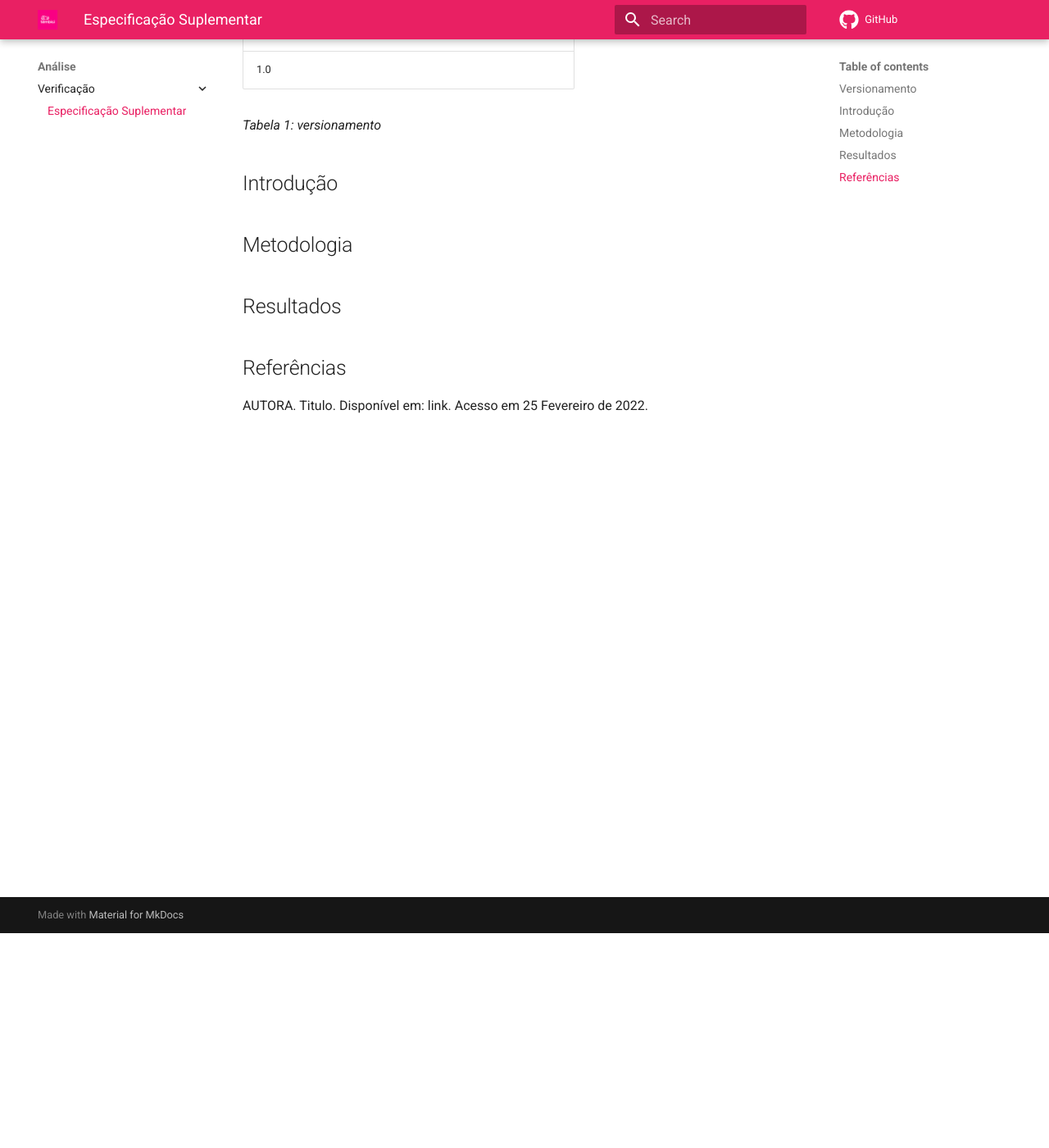
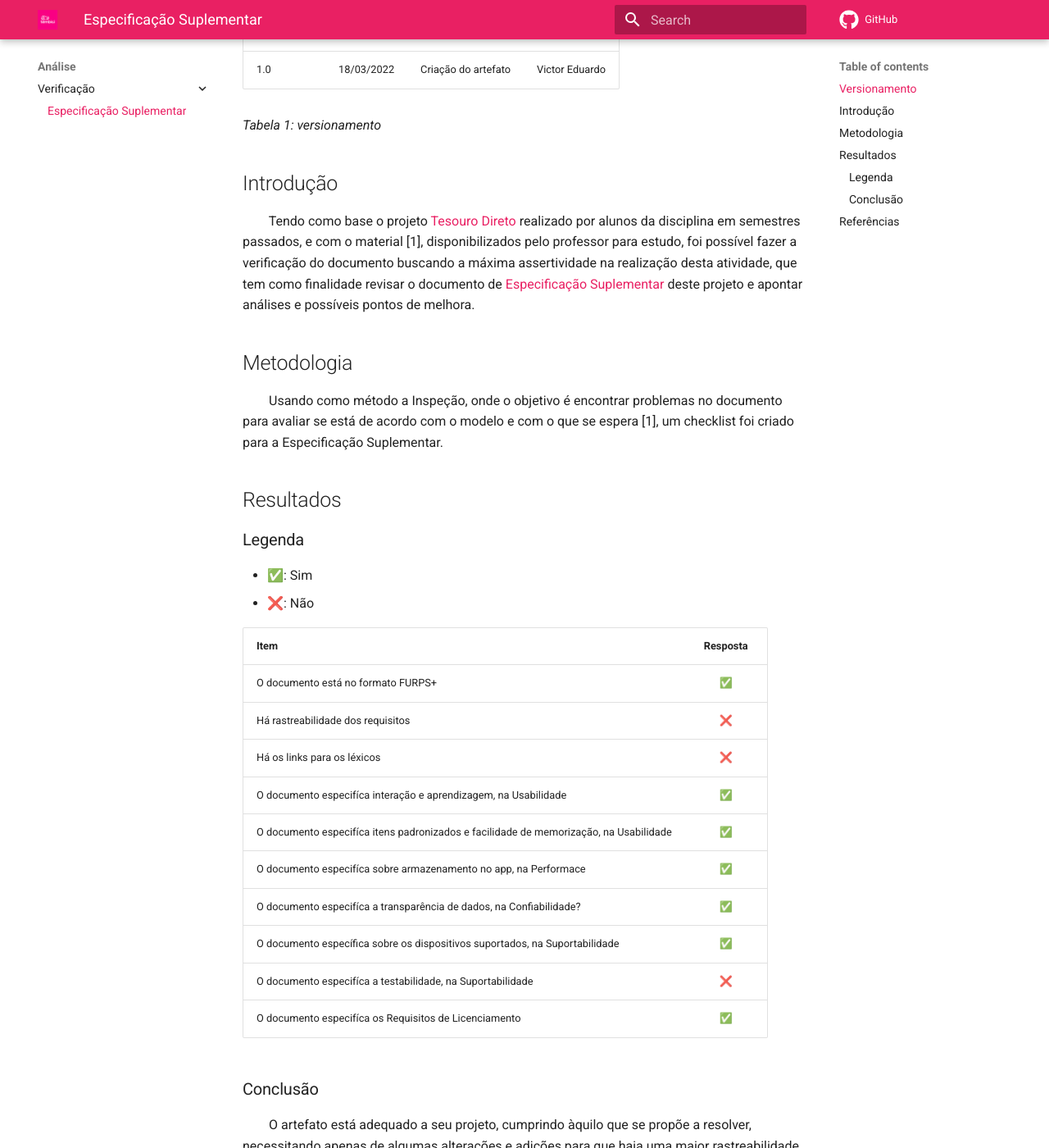
Before and after one commit to Requisitos-de-Software/2021.2-Tembici, an MkDocs documentation site: the page built from docs/analise/verificacao/especificacao_suplementar.md, in a window 1280 px wide and 1400 px high, scrolled down 262 px. Shown: the whole window at 82% size. Built offline with MkDocs 1.6.1 and Material for MkDocs 9.7.7, drawn with Linux system fonts in a browser that asks for light colours; comment, search, counter and statistics services are not loaded; some of the changed text lies outside the part shown.

Commit message:
#52 - Artefato Verificação da Especificação Suplementar

```diff
--- a/docs/analise/verificacao/especificacao_suplementar.md
+++ b/docs/analise/verificacao/especificacao_suplementar.md
@@ -1,18 +1,40 @@
-# Nome do Artefato
+# Verificação Especificação Suplementar
 ## Versionamento
 
 | Versão | Data | Modificação | Autor |
 |-|-|:-:|:-:|
-| 1.0 | |   |   |
+| 1.0 | 18/03/2022 | Criação do artefato | Victor Eduardo |
 
 *Tabela 1: versionamento*
 
 ## Introdução
+<p style="align-text: justify">&emsp;&emsp;Tendo como base o projeto <a href="https://requisitos-de-software.github.io/2021.1-TesouroDireto/verificacao_suplementar/">Tesouro Direto</a> realizado por alunos da disciplina em semestres passados, e com o material [1], disponibilizados pelo professor para estudo, foi possível fazer a verificação do documento buscando a máxima assertividade na realização desta atividade, que tem como finalidade revisar o documento de <a href="https://requisitos-de-software.github.io/2021.2-Tembici/modelagem/especificacao_suplementar/">Especificação Suplementar</a> deste projeto e apontar análises e possíveis pontos de melhora.</p>
 
 ## Metodologia
+<p style="align-text: justify">&emsp;&emsp;Usando como método a Inspeção, onde o objetivo é encontrar problemas no documento para avaliar se está de acordo com o modelo e com o que se espera [1], um checklist foi criado para a Especificação Suplementar.</p>
 
-## Resultados <!--Se houver-->
+## Resultados
+### Legenda
+- ✅: Sim
+- ❌: Não
+
+| Item | Resposta |
+|-|:-:|
+| O documento está no formato FURPS+ |✅|
+| Há rastreabilidade dos requisitos |❌|
+| Há os links para os léxicos |❌|
+| O documento especifíca interação e aprendizagem, na Usabilidade |✅|
+| O documento especifíca itens padronizados e facilidade de memorização, na Usabilidade	|✅|
+| O documento especifíca sobre armazenamento no app, na Performace |✅|
+| O documento especifíca a transparência de dados, na Confiabilidade? |✅|
+| O documento específica sobre os dispositivos suportados, na Suportabilidade |✅|
+| O documento especifíca a testabilidade, na Suportabilidade |❌|
+| O documento especifíca os Requisitos de Licenciamento	|✅|
+
+### Conclusão
+<p style="align-text: justify">&emsp;&emsp;O artefato está adequado a seu projeto, cumprindo àquilo que se propõe a resolver, necessitando apenas de algumas alterações e adições para que haja uma maior rastreabilidade no projeto ao relacionar os requisitos citados nesse documento.</p>
+
+![Gráfico do checklist realizado na verificação](../../assets/analise/verificacao/grafico_especificacao_suplementar.png)
 
 ## Referências
-
-AUTORA. Titulo. Disponível em: link. Acesso em 25 Fevereiro de 2022.
+[1] - SERRANO, Maurício; SERRANO, Milene; Requisitos - Aula 23.
```
Also changed, not shown: docs/assets/analise/verificacao/grafico_especificacao_suplementar.png (added).
